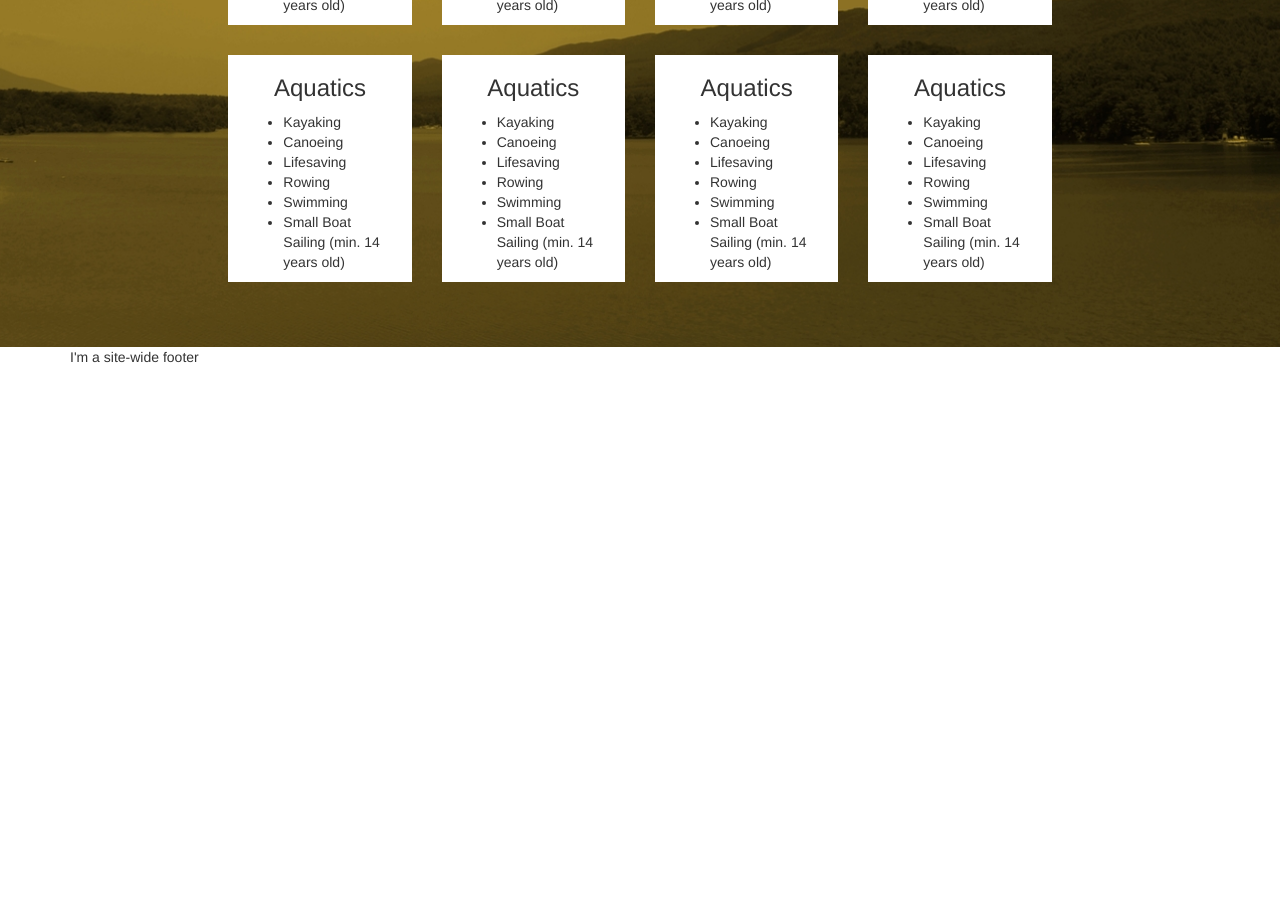
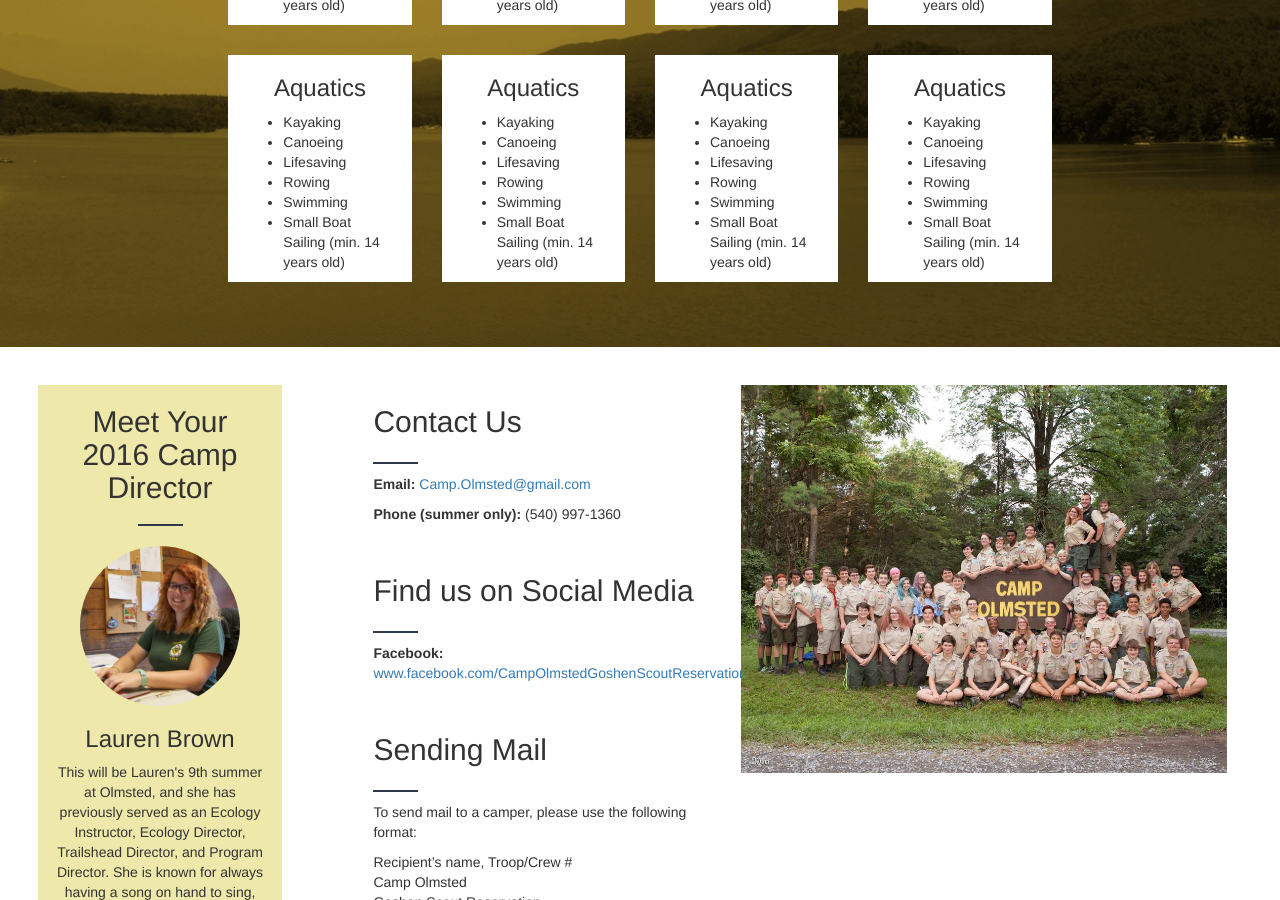
Before and after one commit to edamtoft/goshen, a Jekyll site: the page built from _camps/olmsted.html, in a window 1280 px wide and 900 px high, scrolled down 996 px. Built offline with Jekyll 4.4.1, drawn with Linux system fonts in a browser that asks for light colours; before the commit the page ends 1363 px from its top, so only the background shows below that; some of the changed text lies outside the part shown.

Commit message:
Worked on Contact Us section.

```diff
--- a/_camps/olmsted.html
+++ b/_camps/olmsted.html
@@ -118,3 +118,32 @@ imagePosition: center 30%
         </div>
     </div>
 </div>
+<div class="row">
+    <div class="col-sm-3" style="padding: 3%;">
+        <div class="col-xs-12" style="background-color: #EEE8AA; text-align: center;">
+            <h2 class="gsrtitle3">Meet Your<br/>2016 Camp Director</h2>
+            <img src="/assets/CD_OLM01.jpg" class="img-responsive img-circle" style="width: 75%; margin: 15px auto; display: block;" />
+            <h3>Lauren Brown</h3>
+            <p>This will be Lauren's 9th summer at Olmsted, and she has previously served as an Ecology Instructor, Ecology Director, Trailshead Director, and Program Director. She is known for always having a song on hand to sing, and her endless enthusiasm throughout the summer. She is incredibly excited for the summer to get started, and see everyones smiling faces when they arrive at Beautiful Camp Olmsted!</p>
+        </div>
+    </div>
+    <div class="col-sm-9" style="padding: 3%;">
+        <div class="col-sm-5">
+            <h2 class="gsrtitle">Contact Us</h2>
+            <p><b>Email:</b> <a href="mailto:Camp.Olmsted@gmail.com">Camp.Olmsted@gmail.com</a></p>
+            <p><b>Phone (summer only):</b> (540) 997-1360</p>
+            <h2 class="gsrtitle" style="margin-top: 50px;">Find us on Social Media</h2>
+            <p><b>Facebook:</b> <a href="www.facebook.com/CampOlmstedGoshenScoutReservation">www.facebook.com/CampOlmstedGoshenScoutReservation</a></p>
+            <h2 class="gsrtitle" style="margin-top: 50px;">Sending Mail</h2>
+            <p>To send mail to a camper, please use the following format:</p>
+            <p>Recipient’s name, Troop/Crew #<br/>
+            Camp Olmsted<br/>
+            Goshen Scout Reservation<br/>
+            340 Millard Burke Memorial Hwy<br/>
+            Goshen, VA 24439
+        </div>
+        <div class="col-sm-7 text-center">
+            <img src="/assets/Staff_OlM01.jpg" class="img-responsive" style="margin: 0 auto;">
+        </div>
+    </div>
+</div>
```
Also changed, not shown: assets/CD_OLM01.jpg (added), assets/Staff_OLM01.jpg (added).
